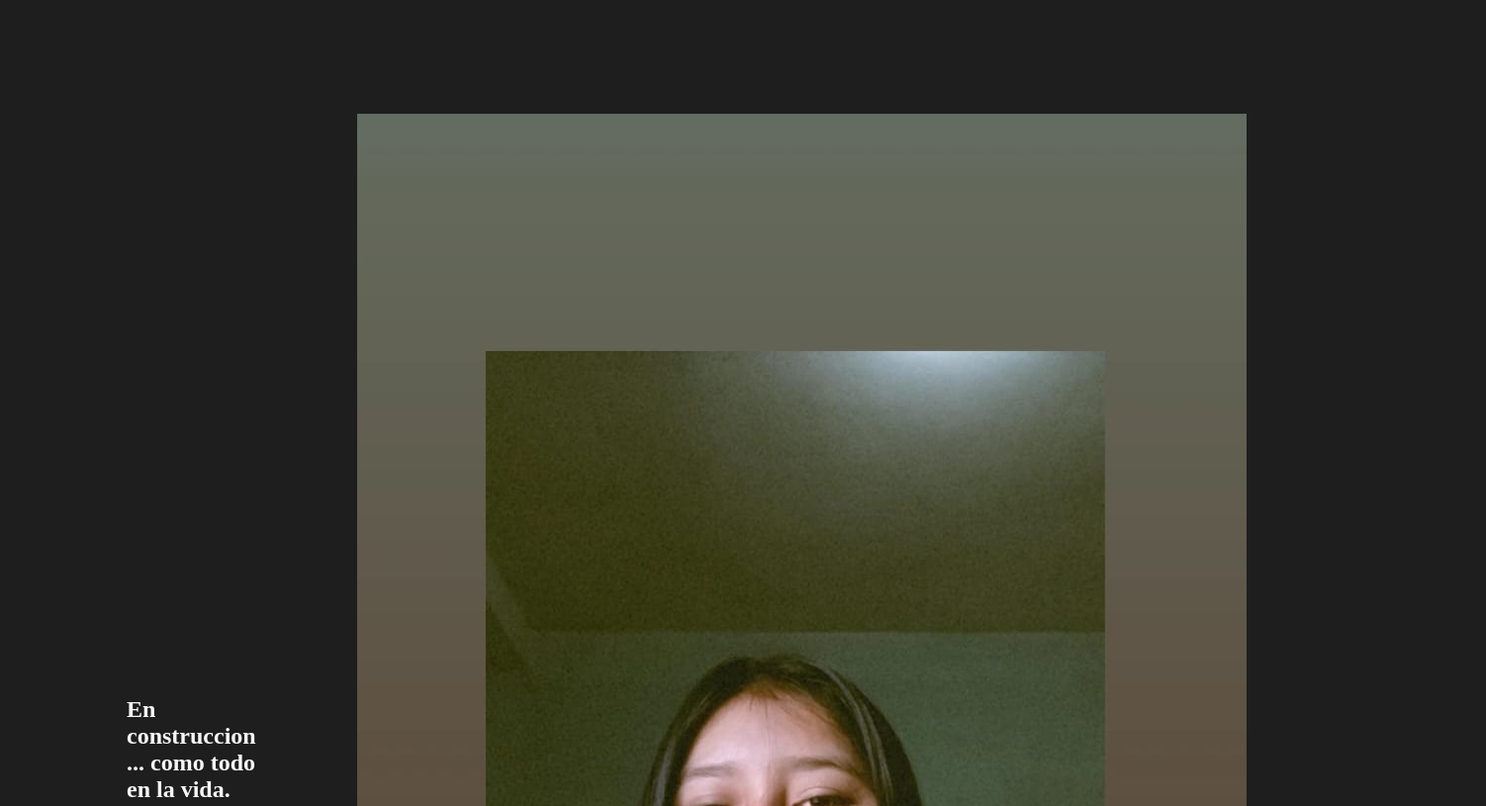
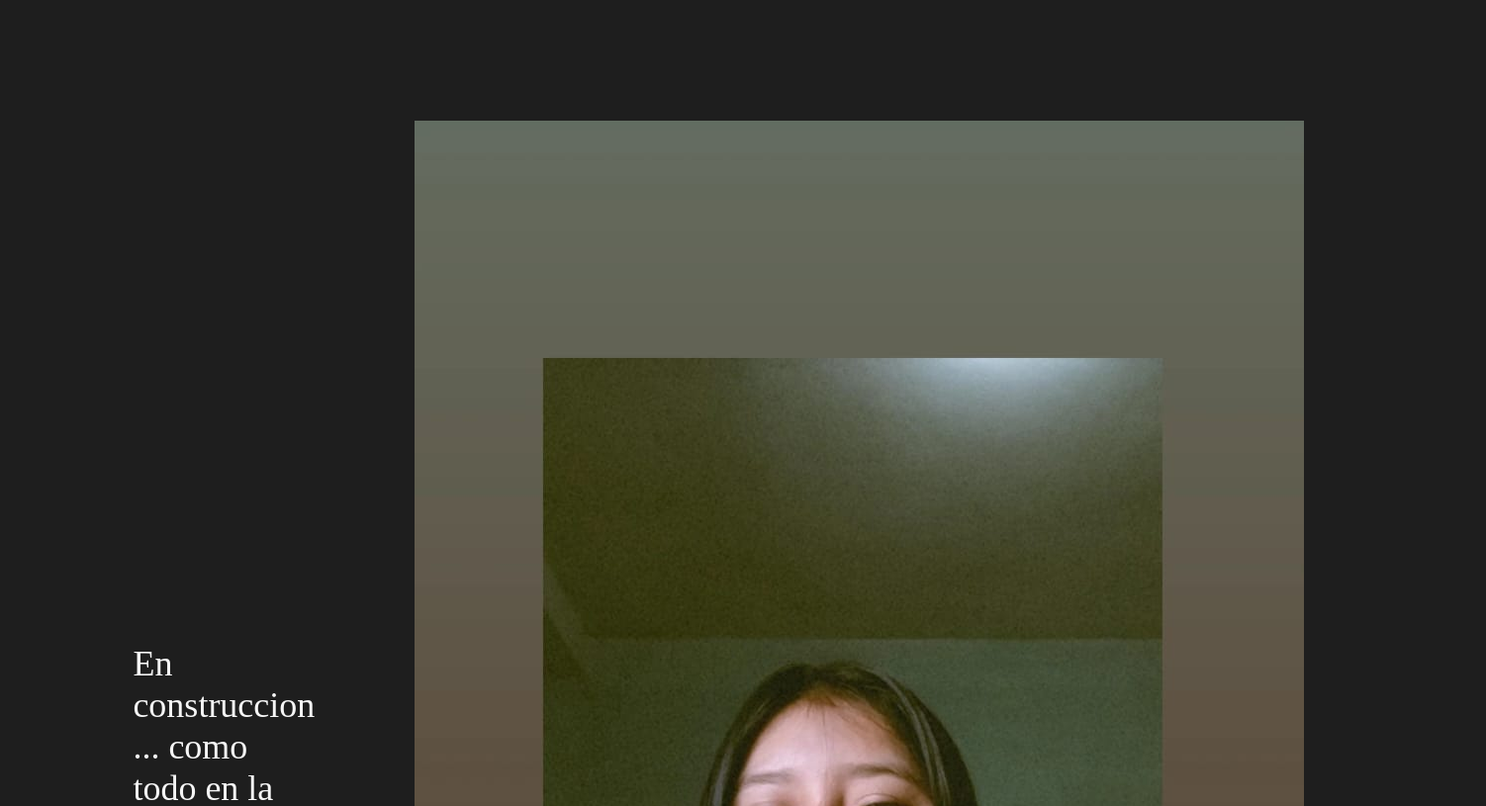
Before and after one commit to Evelyn8212/trabajo-jem, a plain HTML site: page portafolio/index.html in a window 1280 px wide. Shown: the top 815 px of the page at 99% size, 1502 px wide, since content can reach past the window. Drawn offline with Linux system fonts and the light colour scheme.

Commit message:
portafolio

```diff
--- a/portafolio/style.css
+++ b/portafolio/style.css
@@ -1,3 +1,7 @@
+@import url('https://fonts.googleapis.com/css2?family=Krona+One&display=swap');
+font-family: "Krona One", sans-serif;
+  font-weight: 400;
+  font-style: normal;
 *{padding: 0;
 margin: 0;
 }
@@ -25,4 +29,7 @@ body{
     display: flex;
     flex-direction: column;
     gap: 40px;
+.presentacion_contenido_titulo {
+    font-size: 2.25rem;
+    font-weight: 400;
 }
```
